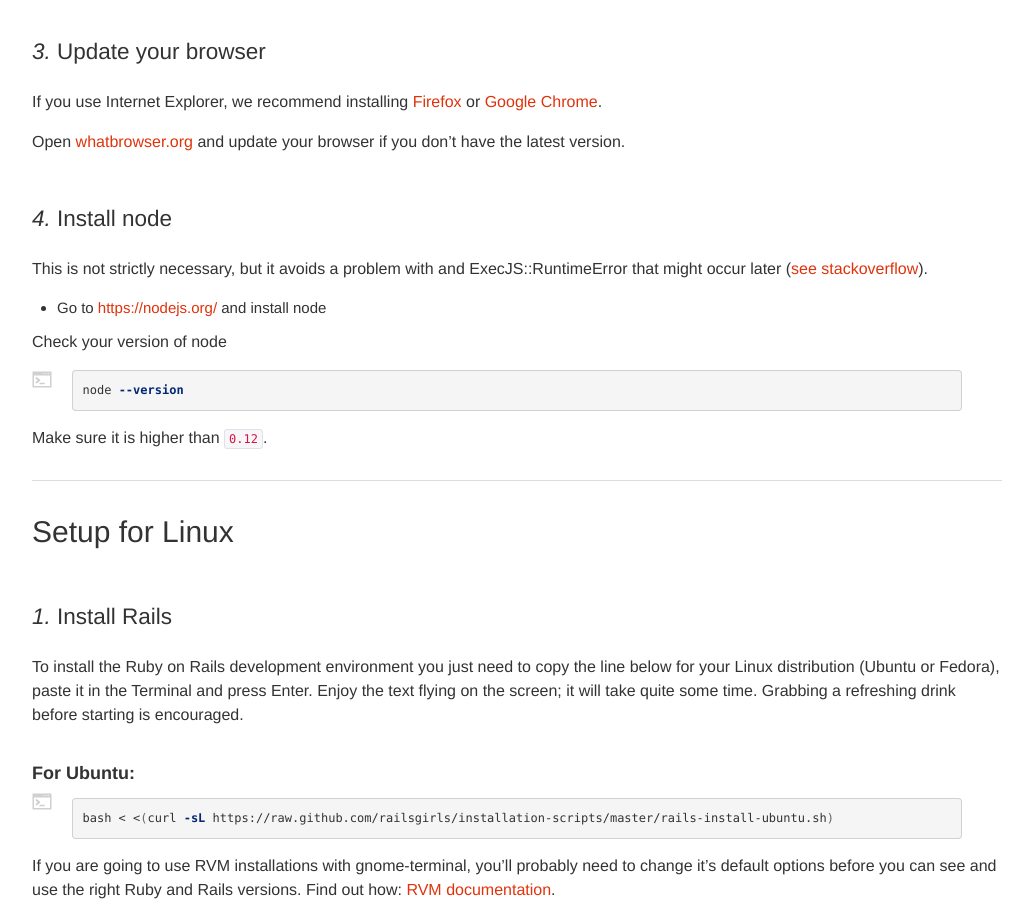
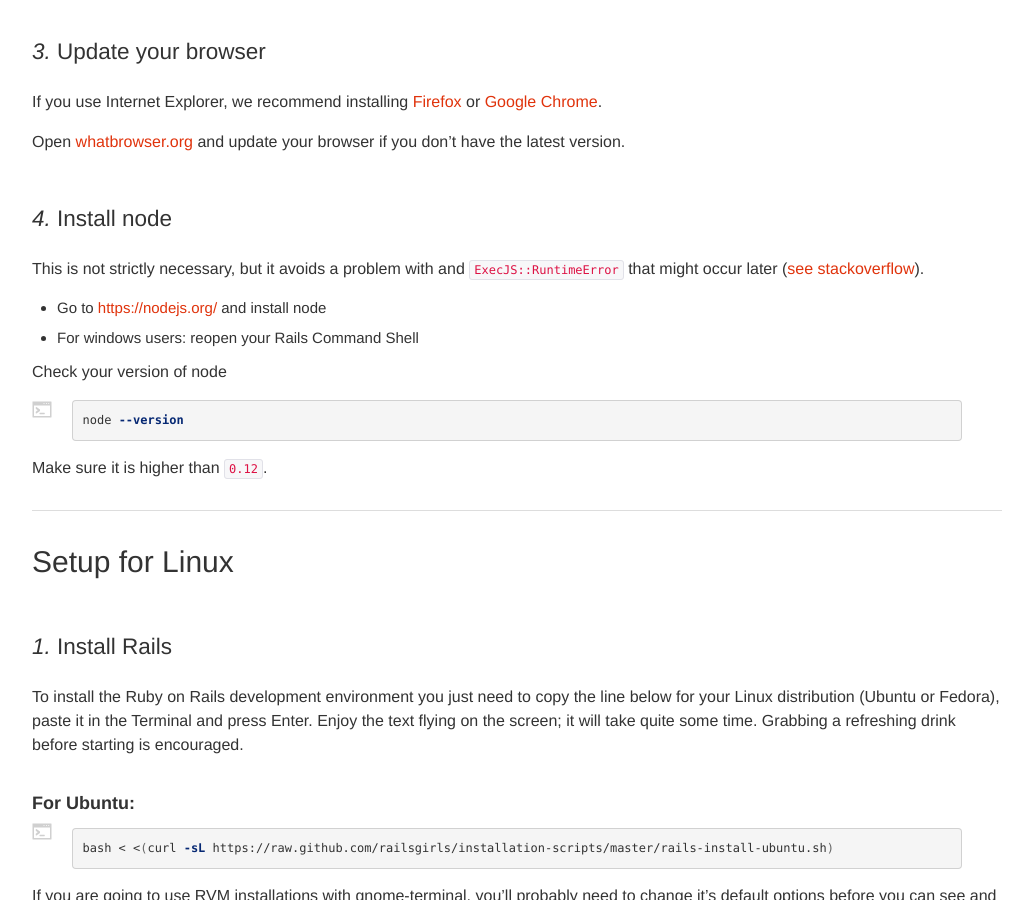
Before and after one commit to railsgirls/guides.railsgirls.com, a Jekyll site: the page built from _posts/2013-05-02-install.markdown, in a window 1280 px wide and 900 px high, scrolled down 5419 px. Shown: the whole window, without its empty margins (53-1086 px from the left). Built offline with Jekyll 4.4.1, drawn with Linux system fonts in a browser that asks for light colours; nearby versions of some CDN libraries.

Commit message:
Add note to install nodejs for windows users

```diff
--- a/_posts/2013-05-02-install.markdown
+++ b/_posts/2013-05-02-install.markdown
@@ -218,10 +218,11 @@ Open [whatbrowser.org](http://whatbrowser.org) and update your browser if you do
 
 ### *4.* Install node
 
-This is not strictly necessary, but it avoids a problem with and ExecJS::RuntimeError that might
+This is not strictly necessary, but it avoids a problem with and `ExecJS::RuntimeError` that might
 occur later  ([see stackoverflow](https://stackoverflow.com/questions/12520456/execjsruntimeerror-on-windows-trying-to-follow-rubytutorial)).
 
 * Go to [https://nodejs.org/](https://nodejs.org/) and install node
+* For windows users: reopen your Rails Command Shell
 
 Check your version of node
 
```
